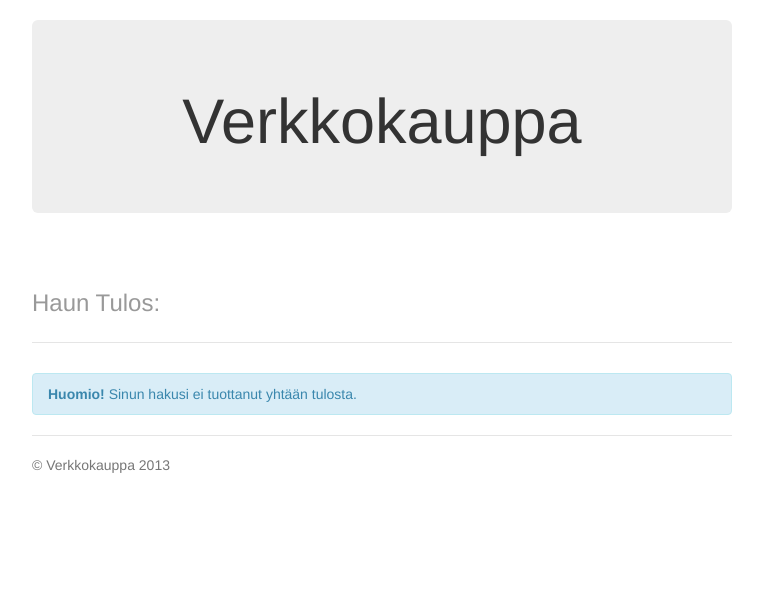
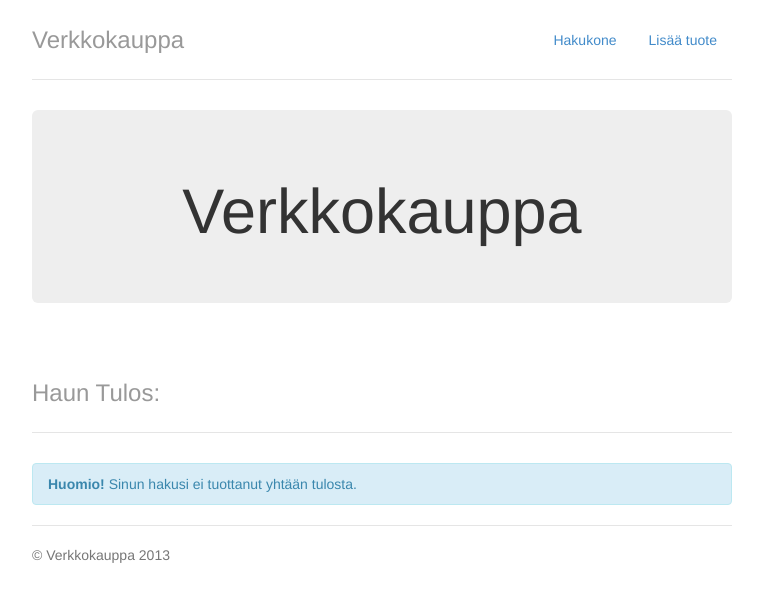
Before and after one commit to sguessou/CakePHP_project, a CakePHP app: the page made by app/View/Products/search.ctp in a window 1280 px wide. Shown: the top 602 px of the page, without its empty margins (258-1021 px from the left). Run offline with PHP 8.4 and a stand-in for CakePHP, Linux system fonts and the light colour scheme; the template is opened without the code that fills it, so the values that code supplies are empty; some libraries are stand-ins or nearby versions.

Commit message:
Links are updated to current status in views.

```diff
--- a/app/View/Products/search.ctp
+++ b/app/View/Products/search.ctp
@@ -21,6 +21,15 @@
   <body>
 
     <div class="container-narrow">
+
+    <div class="container-narrow">
+      <div class="header">
+        <ul class="nav nav-pills pull-right">
+          <li><a href="/products/index">Hakukone</a></li>
+          <li><a href="/products/addView">Lisää tuote</a></li>
+        </ul>
+     <h3 class="text-muted">Verkkokauppa</h3>
+    </div>
 
       <div class="jumbotron">
         <h1>Verkkokauppa</h1>
```
Also changed, not shown: app/View/Products/index.ctp (+7 -0 lines).
